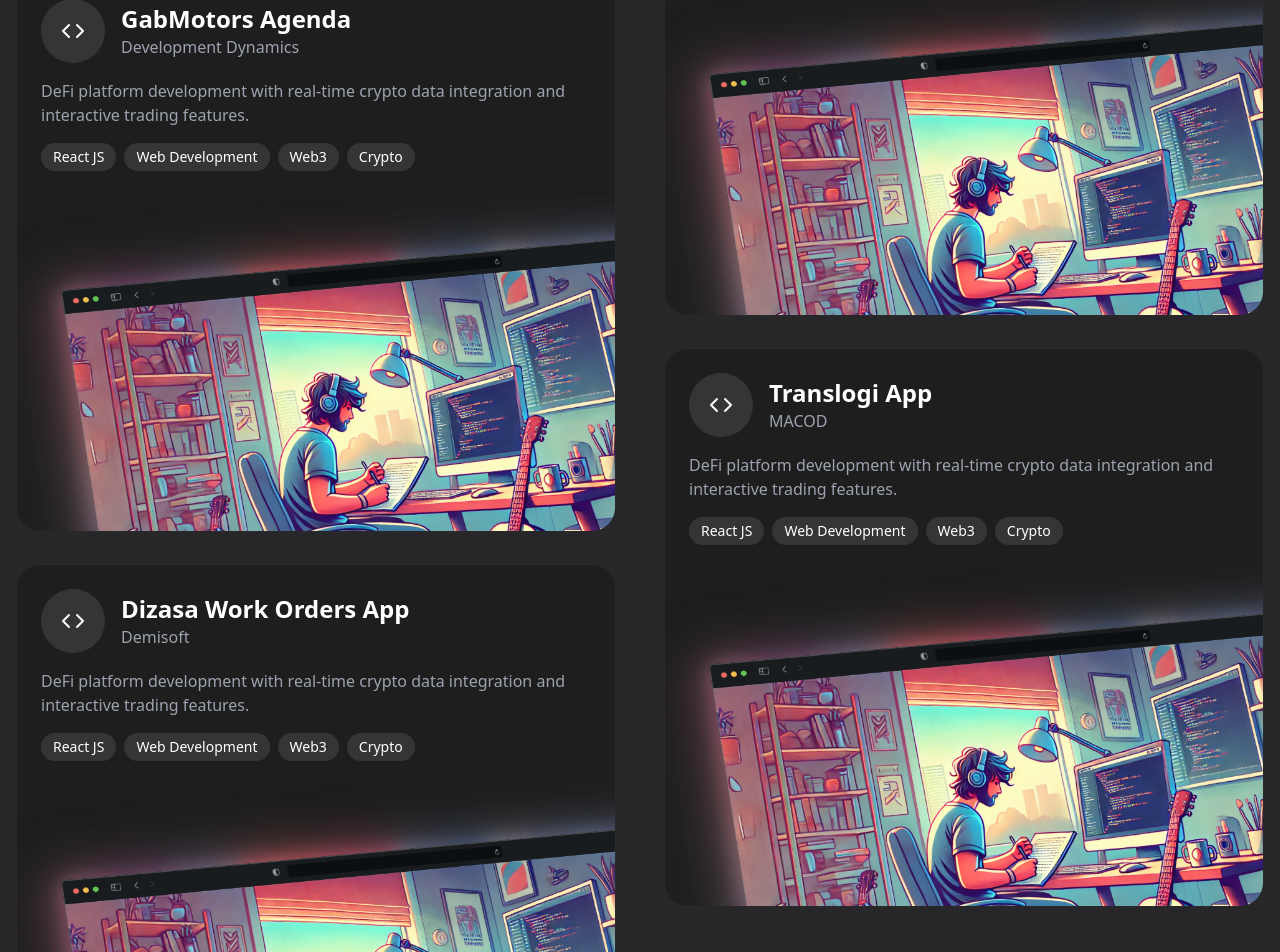
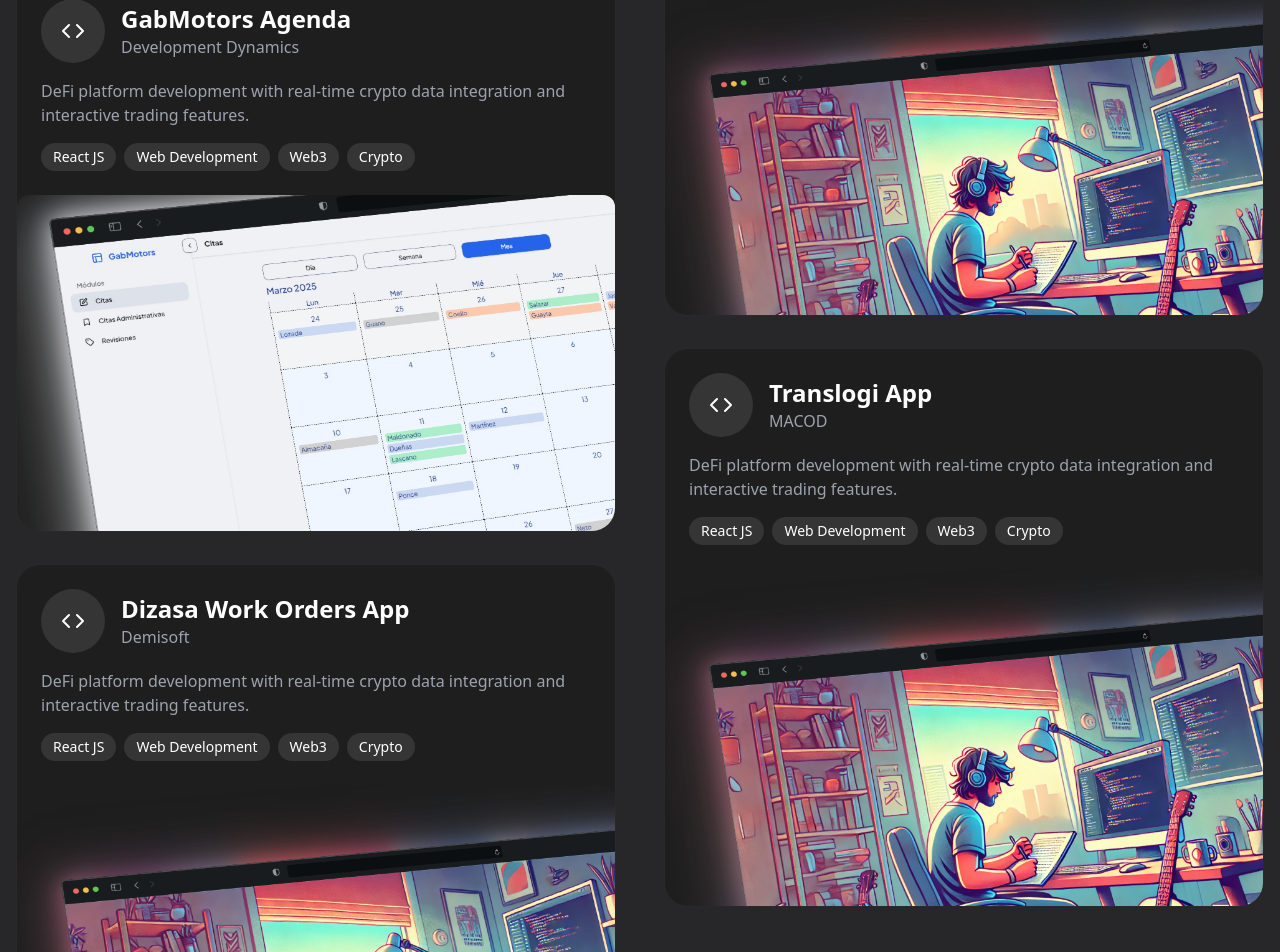
Before and after one commit to SrPabvliss/next-portfolio, a Next.js app: page / in a window 1280 px wide. Shown: the part 2278-3230 px from the top of the page. Built offline with nearby package versions, Linux system fonts and the light colour scheme.

Commit message:
chore: updated image for gab-motors

```diff
--- a/app/constants/projects.tsx
+++ b/app/constants/projects.tsx
@@ -22,7 +22,7 @@ export const PROJECTS_DATA: ProjectProps[] = [
 		title: "Development Dynamics",
 		description:
 			"DeFi platform development with real-time crypto data integration and interactive trading features.",
-		image: "/images/projects/30shots_so.png",
+		image: "/images/projects/gab-motors/month-view-processed.png",
 		technologies: ["React JS", "Web Development", "Web3", "Crypto"],
 		company: {
 			name: "GabMotors Agenda",
```
Also changed, not shown: public/images/projects/gab-motors/month-view-processed.png (added).
